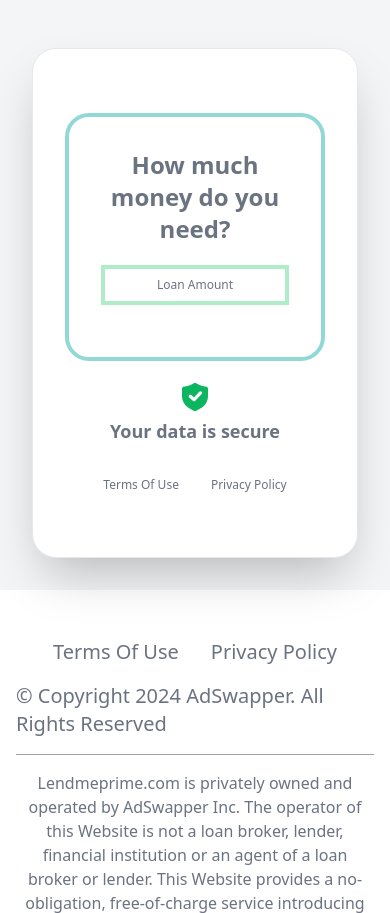
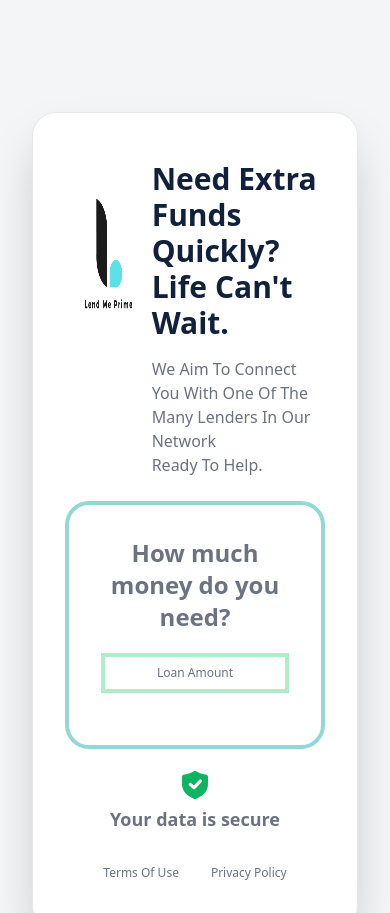
Before and after one commit to AkasDatta/LendMePrime, a plain HTML site: page index.html in a window 390 px wide. Shown: the top 913 px of the page. Drawn offline with nearby package versions, Linux system fonts and the light colour scheme; a script that the page names is missing.

Commit message:
added block and hidden

```diff
--- a/index.html
+++ b/index.html
@@ -20,13 +20,28 @@
 
     <div class="grid grid-cols-1 md:grid-cols-1 lg:grid-cols-2 gap-16 pt-12 pb-8 px-8 xl:px-36 bg-[#F3F5F7]">
         <!-- This div is hidden on large devices -->
-        <div class="pt-0 lg:pt-8 hidden lg:block">
-            <h2 class="text-3xl lg:text-5xl font-bold pb-4 text-[#12213B]">Need Extra Funds <br> Quickly? Life Can't <br> Wait.</h2>
-            <p class="text-gray-500">We Aim To Connect You With One Of The Many Lenders In Our Network <br> Ready To Help.</p>
+     <div>
+        <div class="flex bg-[#F3F5F7] hidden lg:block">
+            <div class="pt-0 lg:pt-8 ">
+                <h2 class="text-3xl lg:text-5xl font-bold pb-4 text-[#12213B]">Need Extra Funds <br> Quickly? Life Can't <br> Wait.</h2>
+                <p class="text-gray-500">We Aim To Connect You With One Of The Many Lenders In Our Network <br> Ready To Help.</p>
+            </div>
         </div>
+     </div>
         <div>
             <div class="border bg-white rounded-3xl shadow-2xl text-gray-500">
-                <div class="mx-auto max-w-screen-xl px-8 py-16 sm:px-8 lg:px-10">
+                <div class="mx-auto max-w-screen-xl px-8 py-12 sm:px-8 lg:px-10">
+                    <div class="grid grid-cols-6">
+                        <div class="w-full px-0 xl:px-28 col-span-2 block lg:hidden">
+                            <a href="#" class="">
+                                <img class="px-0 w-48 h-48" src="./img/transparent1.png" alt="Lend Me Primex Logo">
+                            </a>
+                        </div>
+                        <div class="pt-0 lg:pt-8 block lg:hidden pb-6 col-span-4">
+                            <h2 class="text-3xl lg:text-5xl font-bold pb-4 text-[#12213B]">Need Extra Funds <br> Quickly? Life Can't <br> Wait.</h2>
+                            <p class="text-gray-500">We Aim To Connect You With One Of The Many Lenders In Our Network <br> Ready To Help.</p>
+                        </div>
+                    </div>
                     <div class="border-4 border-[#92D8D6] px-8 py-8 rounded-3xl">
                         <div class="mx-auto max-w-lg text-center">
                             <h1 class="text-2xl font-bold sm:text-3xl">How much money do you need?</h1>
```
